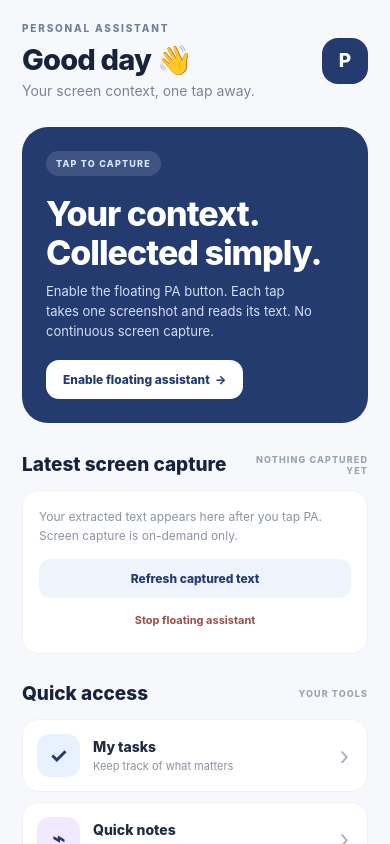
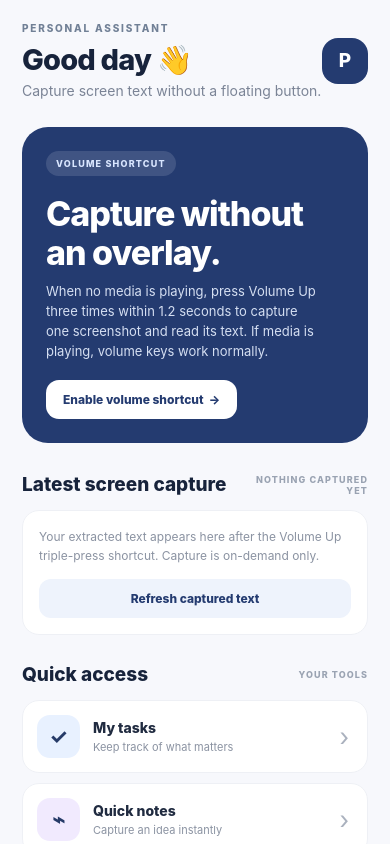
Before and after one commit to bhavishkl/pa-helper, a React Native app: screen / in a window 390 px wide. Built offline with nearby package versions, Linux system fonts and the light colour scheme.

Commit message:
Add volume-up triple-press screenshot shortcut

```diff
--- a/App.js
+++ b/App.js
@@ -54,30 +54,25 @@ export default function App() {
 
   const enableAssistant = async () => {
     if (!PAHelperNative) {
-      Alert.alert('Android only', 'The floating assistant is available in the Android app.');
+      Alert.alert('Android only', 'The volume shortcut is available in the Android app.');
       return;
     }
     try {
       setBusy(true);
-      const result = await PAHelperNative.startFloatingAssistant();
-      if (result.status === 'overlay_permission_required') {
-        Alert.alert(
-          'Allow display over other apps',
-          'Enable “Display over other apps” for PA Helper, return here, and tap Enable floating assistant again.'
-        );
-      } else if (result.status === 'accessibility_permission_required') {
+      const result = await PAHelperNative.enableVolumeShortcut();
+      if (result.status === 'accessibility_permission_required') {
         Alert.alert(
           'Enable PA Helper accessibility',
-          'In Accessibility settings, open PA Helper screen capture and turn it on. This permission is used only to take a single screenshot when you tap the floating PA button. PA Helper does not continuously capture or inspect screen content.'
+          'In Accessibility settings, open PA Helper screen capture and turn it on. This enables the global Volume Up shortcut and one-shot screenshots; PA Helper does not continuously capture or inspect screen content.'
         );
-      } else if (result.status === 'overlay_started') {
+      } else if (result.status === 'shortcut_ready') {
         Alert.alert(
-          'Floating button ready',
-          'The PA button should now be visible on top of other apps. Tap it whenever you want one screen capture.'
+          'Volume shortcut ready',
+          'When media is not playing, press Volume Up three times within 1.2 seconds to capture. If you press once or twice, normal volume adjustment is replayed. When media is playing, all volume presses work normally.'
         );
       }
     } catch (error) {
-      Alert.alert('Could not start assistant', error.message || 'Check Android permissions and try again.');
+      Alert.alert('Could not enable shortcut', error.message || 'Check Accessibility settings and try again.');
     } finally {
       setBusy(false);
     }
@@ -118,17 +113,17 @@ export default function App() {
           <View>
             <Text style={styles.eyebrow}>PERSONAL ASSISTANT</Text>
             <Text style={styles.greeting}>Good day 👋</Text>
-            <Text style={styles.headerSubtitle}>Your screen context, one tap away.</Text>
+            <Text style={styles.headerSubtitle}>Capture screen text without a floating button.</Text>
           </View>
           <View style={styles.avatar}><Text style={styles.avatarText}>P</Text></View>
         </View>
 
         <View style={styles.hero}>
-          <View style={styles.heroBadge}><Text style={styles.heroBadgeText}>TAP TO CAPTURE</Text></View>
-          <Text style={styles.heroTitle}>Your context.{ '\n' }Collected simply.</Text>
-          <Text style={styles.heroDescription}>Enable the floating PA button. Each tap takes one screenshot and reads its text. No continuous screen capture.</Text>
+          <View style={styles.heroBadge}><Text style={styles.heroBadgeText}>VOLUME SHORTCUT</Text></View>
+          <Text style={styles.heroTitle}>Capture without{ '\n' }an overlay.</Text>
+          <Text style={styles.heroDescription}>When no media is playing, press Volume Up three times within 1.2 seconds to capture one screenshot and read its text. If media is playing, volume keys work normally.</Text>
           <TouchableOpacity activeOpacity={0.85} style={styles.primaryButton} onPress={enableAssistant} disabled={busy}>
-            <Text style={styles.primaryButtonText}>{busy ? 'Opening permissions…' : 'Enable floating assistant  →'}</Text>
+            <Text style={styles.primaryButtonText}>{busy ? 'Opening permissions…' : 'Enable volume shortcut  →'}</Text>
           </TouchableOpacity>
         </View>
 
@@ -145,13 +140,10 @@ export default function App() {
               </Text>
             </>
           ) : (
-            <Text style={styles.emptyText}>Your extracted text appears here after you tap PA. Screen capture is on-demand only.</Text>
+            <Text style={styles.emptyText}>Your extracted text appears here after the Volume Up triple-press shortcut. Capture is on-demand only.</Text>
           )}
           <TouchableOpacity style={styles.secondaryButton} onPress={refreshCapture}>
             <Text style={styles.secondaryButtonText}>Refresh captured text</Text>
-          </TouchableOpacity>
-          <TouchableOpacity style={styles.stopButton} onPress={stopAssistant}>
-            <Text style={styles.stopButtonText}>Stop floating assistant</Text>
           </TouchableOpacity>
         </View>
 
@@ -167,7 +159,7 @@ export default function App() {
           <Text style={styles.tipIcon}>✦</Text>
           <View style={styles.tipCopy}>
             <Text style={styles.tipTitle}>Privacy by design</Text>
-            <Text style={styles.tipText}>PA Helper takes one screenshot only after you tap the floating button. OCR runs on-device. Secure screens may block screenshots.</Text>
+            <Text style={styles.tipText}>PA Helper captures only after the three-press shortcut. OCR runs on-device. Secure screens may still block screenshots.</Text>
           </View>
         </View>
         <Text style={styles.footer}>PA HELPER  •  MADE TO KEEP THINGS SIMPLE</Text>
```
Also changed, not shown: 4 other files (tests, documents, lock files or other folders).
